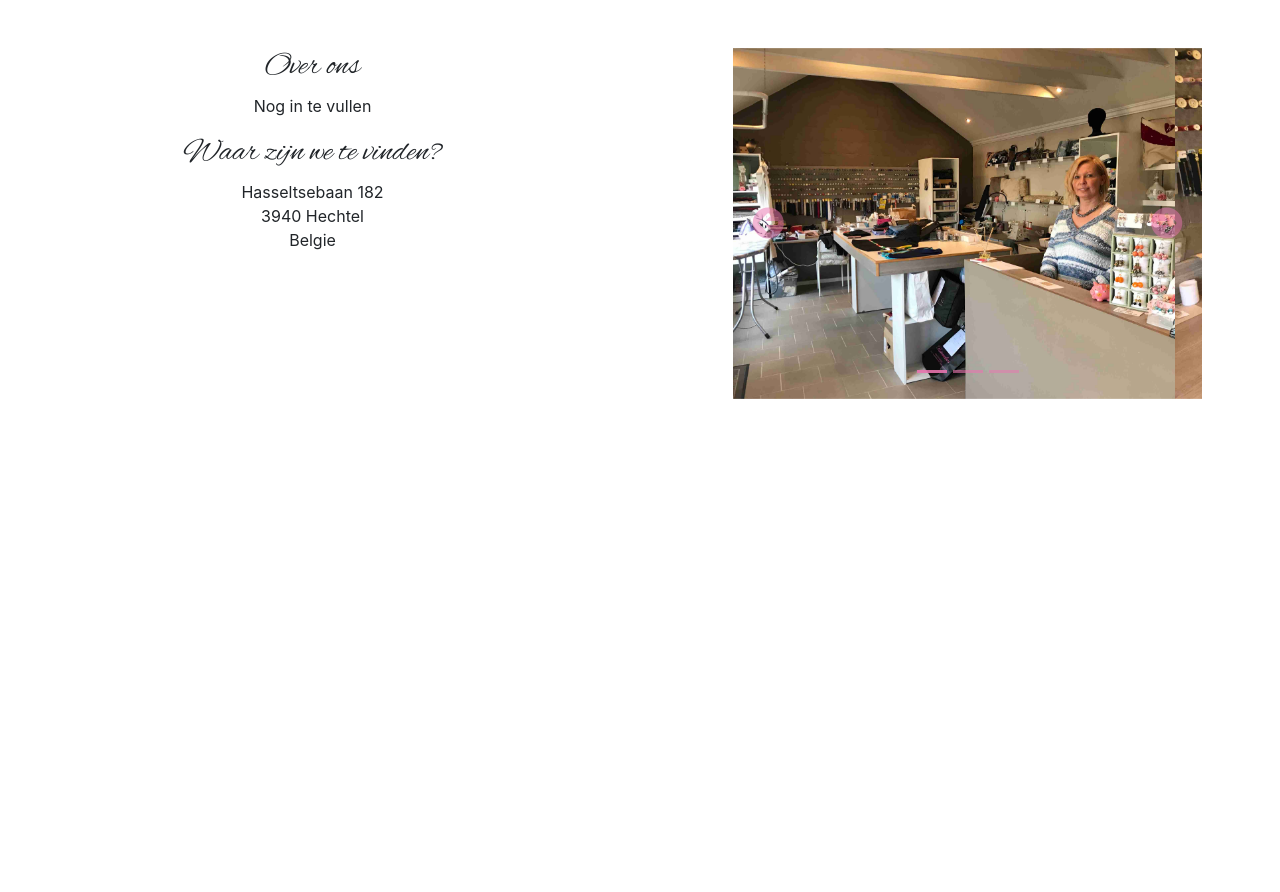
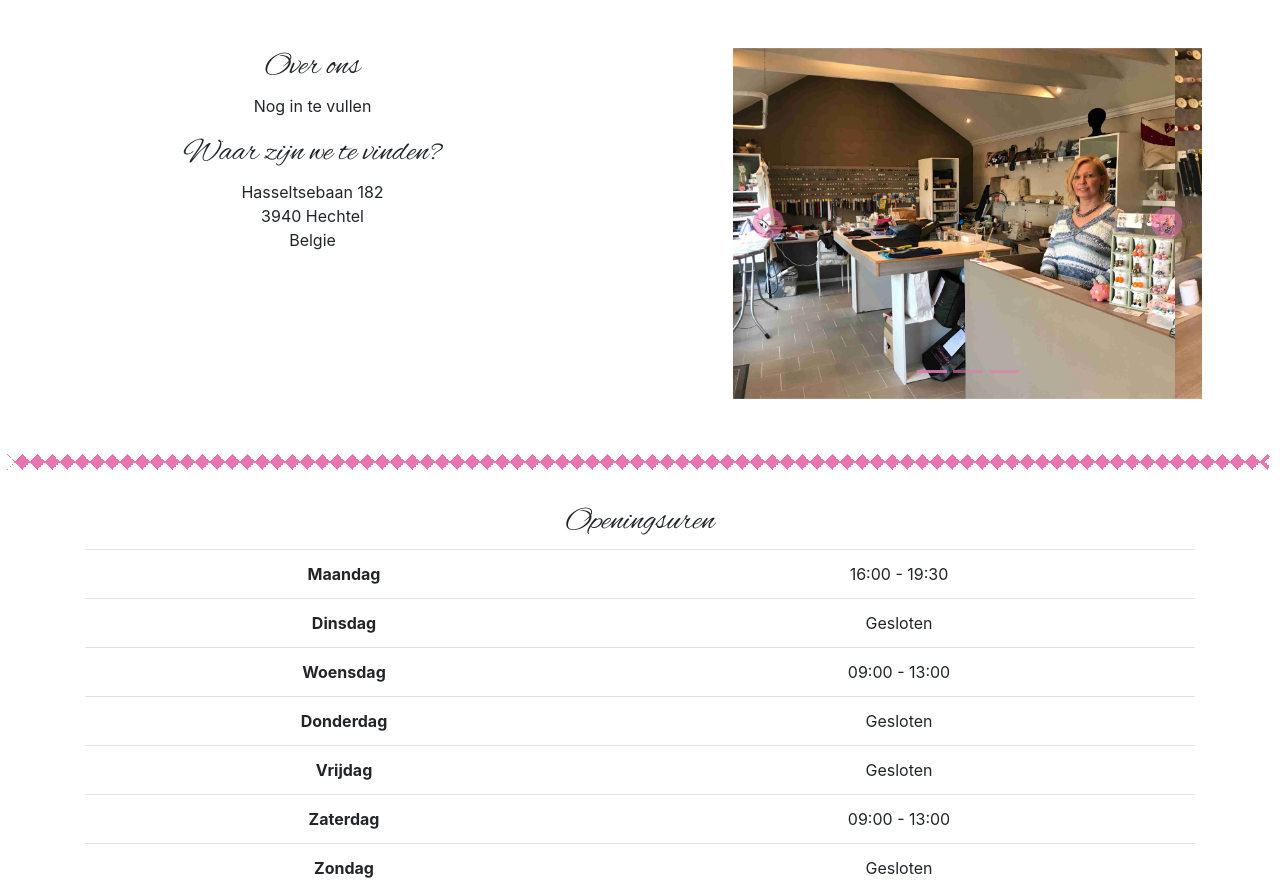
Before and after one commit to PauwelsPieter/Retouche-accessoires-website, a website: page index.html in a window 1280 px wide. Shown: the part 64-956 px from the top of the page. Before the commit the page ends 800 px from the top, so only its background shows below. Drawn offline with nearby package versions, Linux system fonts and the light colour scheme.

Commit message:
Opening hours

```diff
--- a/index.html
+++ b/index.html
@@ -22,7 +22,7 @@
                 <div class="collapse navbar-collapse" id="navbarNavAltMarkup">
                     <div class="navbar-nav ml-auto">
                         <a class="nav-link d-flex align-items-center" aria-current="page" href="#"><i class="fas fa-home mr-1"></i><span>Home</span></a>
-                        <a class="nav-link d-flex align-items-center" href="#"><i class="fas fa-address-card mr-1"></i><span>Openingsuren</span></a>
+                        <a class="nav-link d-flex align-items-center" href="#openingsuren"><i class="fas fa-address-card mr-1"></i><span>Openingsuren</span></a>
                         <a class="nav-link d-flex align-items-center" href="https://hechtelekselwinkelt.be/be-nl/renashop"><i class="fas fa-shopping-cart mr-1"></i><span>Webshop</span></a>
                         <a class="nav-link d-flex align-items-center" href="#"><i class="fas fa-envelope mr-1"></i><span>Contact</span></a>
                     </div>
@@ -32,7 +32,7 @@
     </header>
 
     <main class="mt-5">
-        <section>
+        <section class="pb-5">
             <h1 class="text-primary d-none">Retouche & Accessoire</h1>
 
             <div class="row">
@@ -78,6 +78,46 @@
                 </div>
             </div>
         </section>
+
+        <div class="line d-block">
+
+        <section class="pt-2">
+            <div class="container text-center mt-5">
+                <h2 id="openingsuren">Openingsuren</h2>
+                <table class="table">
+                    <tbody>
+                        <tr>
+                            <th>Maandag</th>
+                            <td>16:00 - 19:30</td>
+                        </tr>
+                        <tr>
+                            <th>Dinsdag</th>
+                            <td>Gesloten</td>
+                        </tr>
+                        <tr>
+                            <th>Woensdag</th>
+                            <td>09:00 - 13:00</td>
+                        </tr>
+                        <tr>
+                            <th>Donderdag</th>
+                            <td>Gesloten</td>
+                        </tr>
+                        <tr>
+                            <th>Vrijdag</th>
+                            <td>Gesloten</td>
+                        </tr>
+                        <tr>
+                            <th>Zaterdag</th>
+                            <td>09:00 - 13:00</td>
+                        </tr>
+                        <tr>
+                            <th>Zondag</th>
+                            <td>Gesloten</td>
+                        </tr>
+                    </tbody>
+                </table>
+            </div>
+        </section>
     </main>
 
     <footer>
--- a/scss/_content.scss
+++ b/scss/_content.scss
@@ -1,3 +1,9 @@
 .bg-pink {
     background-color: $pink !important;
 }
+
+.line {
+    @include saw-tooth(15px, #fff);
+    height: 30px;
+    background-color: $pink;
+}
--- a/scss/_mixins.scss
+++ b/scss/_mixins.scss
@@ -0,0 +1,26 @@
+@mixin saw-tooth($width: 12px, $bg: #fff) {
+    background-image:
+      /* Top jagged */
+      linear-gradient(135deg, $bg 50%, transparent 50%),
+      linear-gradient(225deg, $bg 50%, transparent 50%),
+      /* Bottom jagged */
+      linear-gradient(45deg, $bg 50%, transparent 50%),
+      linear-gradient(-45deg, $bg 50%, transparent 50%),
+      /* Left jagged */
+      linear-gradient(135deg, $bg 50%, transparent 50%),
+      linear-gradient(45deg, $bg 50%, transparent 50%),
+      /* Right jagged */
+      linear-gradient(-135deg, $bg 50%, transparent 50%),
+      linear-gradient(-45deg, $bg 50%, transparent 50%);
+    background-position:
+      /* Top jagged */
+      top left, top left,
+      /* Bottom jagged */
+      bottom left, bottom left,
+      /* Left jagged */
+      top left, top left,
+      /* Right jagged */
+      top right, top right;
+    background-size: $width $width;
+    background-repeat: repeat-x, repeat-x, repeat-x, repeat-x, repeat-y, repeat-y, repeat-y, repeat-y;
+  }
```
Also changed, not shown: css/style.css, 1 other file.
